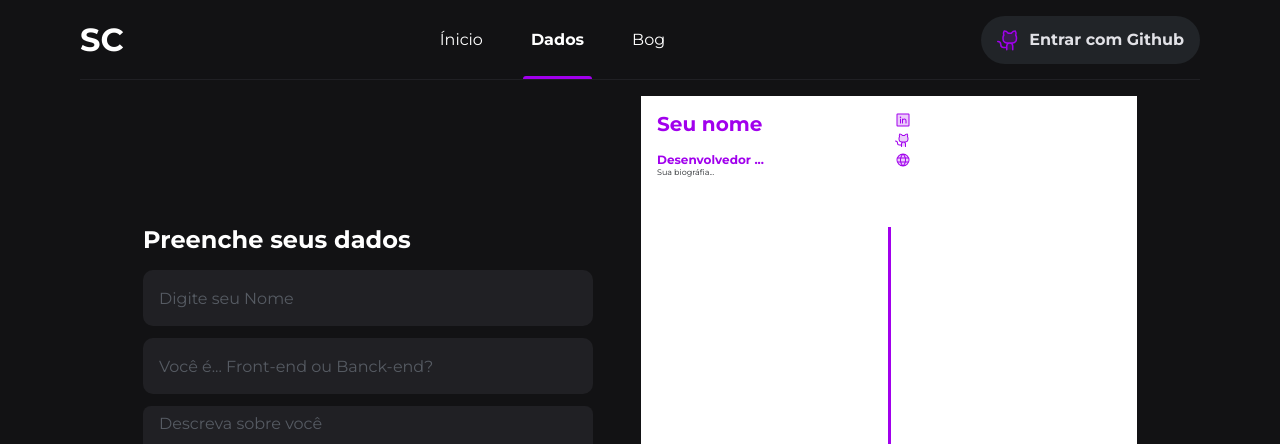
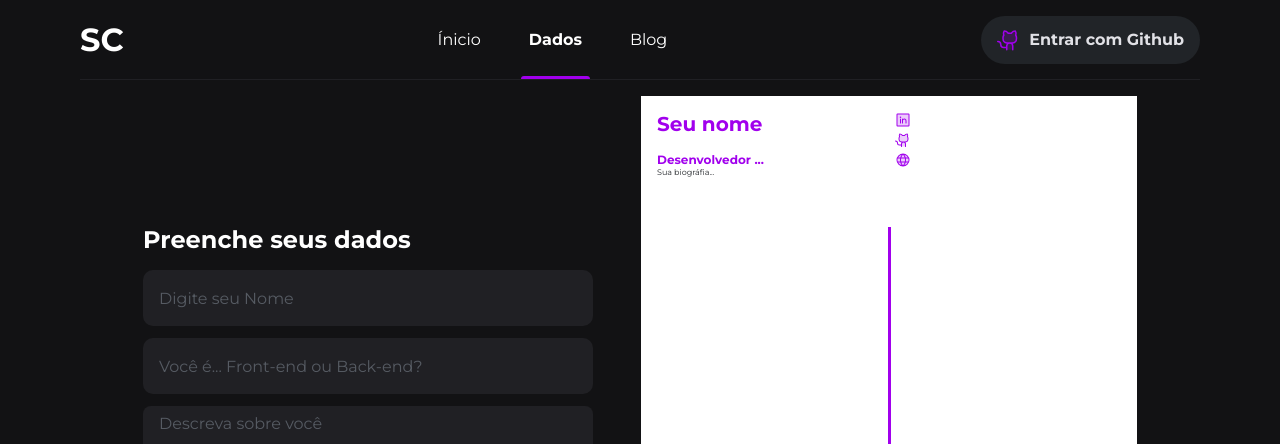
Before and after one commit to matheusdamata/next-attractive-resume, a Next.js app: page /dados in a window 1280 px wide. Shown: the top 444 px of the page. Built offline with nearby package versions, Linux system fonts and the light colour scheme.

Commit message:
Header writing correction

```diff
--- a/src/components/Header/index.tsx
+++ b/src/components/Header/index.tsx
@@ -10,7 +10,7 @@ export function Header() {
       <nav>
         <ActiveLink href="/" text="Ínicio" />
         <ActiveLink href="/dados" text="Dados" />
-        <ActiveLink href="/blog" text="Bog" />
+        <ActiveLink href="/blog" text="Blog" />
       </nav>
 
       <SignInButton />
--- a/src/pages/dados/index.tsx
+++ b/src/pages/dados/index.tsx
@@ -85,7 +85,7 @@ export default function Data() {
 
                     <input
                       type="text"
-                      placeholder="Você é... Front-end ou Banck-end?"
+                      placeholder="Você é... Front-end ou Back-end?"
                       value={office}
                       onChange={(e) => setOffice(e.target.value)}
                     />
```
